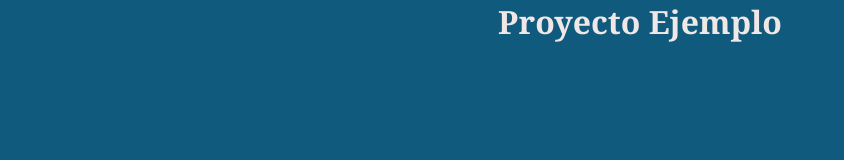
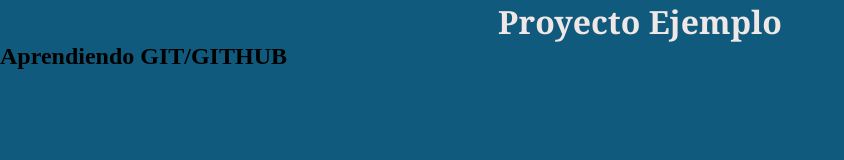
Before and after one commit to valgiraldi/ejemplo, a plain HTML site: page index.html in a window 1280 px wide. Shown: the whole page, without its empty margins (0-844 px from the left). Drawn offline with Linux system fonts and the light colour scheme.

Commit message:
agrego h2

```diff
--- a/index.html
+++ b/index.html
@@ -10,5 +10,6 @@
 </head>
 <body>
     <h1>Proyecto Ejemplo</h1>
+    <h2>Aprendiendo GIT/GITHUB</h2>
 </body>
 </html>
```
